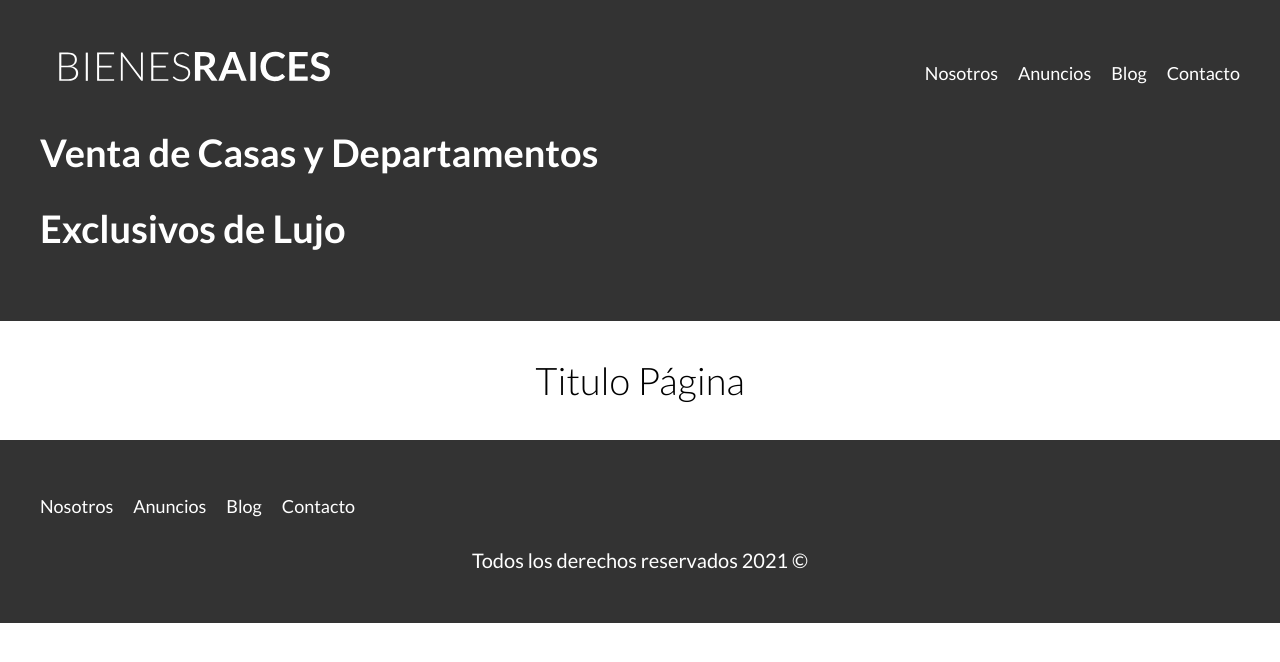
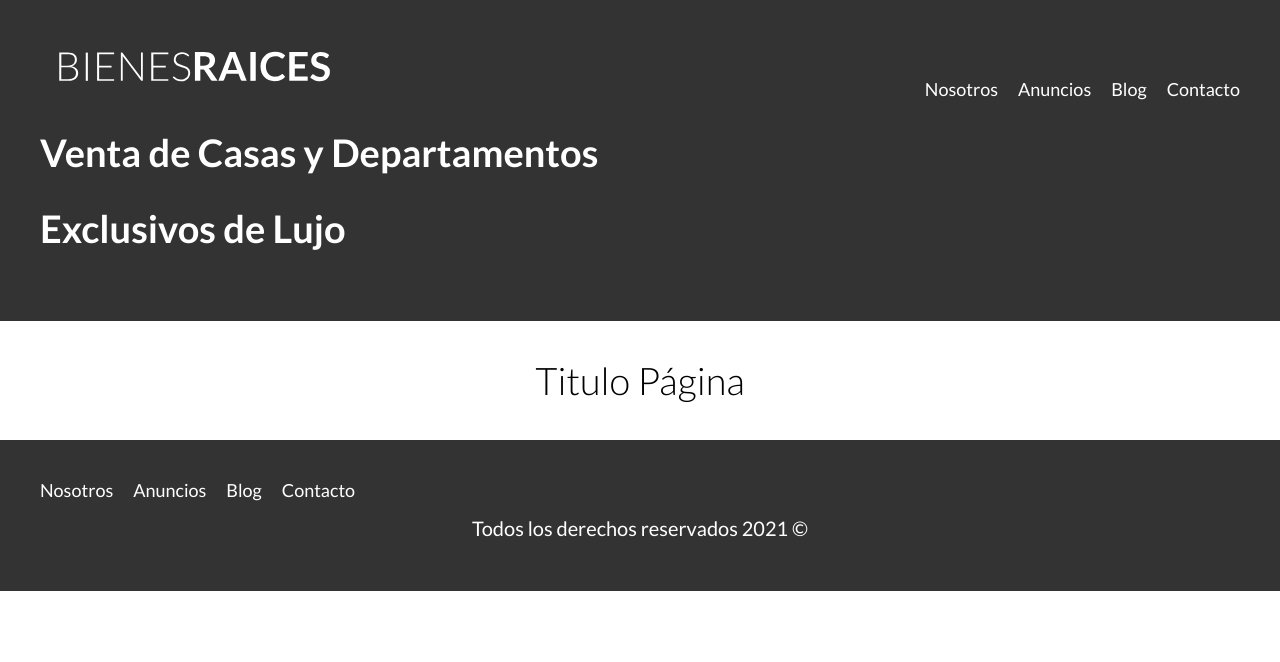
Before and after one commit to zSupAnonymo/bienesraices, a PHP site: page /base.html in a window 1280 px wide. Shown: the top 662 px of the page. Run offline with PHP 8.4, Linux system fonts and the light colour scheme.

Commit message:
change height navbar

```diff
--- a/build/css/app.css
+++ b/build/css/app.css
@@ -543,6 +543,7 @@ h4 {
 .navegacion {
   visibility: hidden;
   opacity: 0;
+  height: 0;
   transition: visibility 3s ease-in-out, opacity 0.5s linear;
 }
 @media (min-width: 768px) {
@@ -582,6 +583,7 @@ h4 {
 .mostrar {
   visibility: visible;
   opacity: 1;
+  height: auto;
 }
 
 @media (min-width: 768px) {
--- a/src/scss/layout/_navegacion.scss
+++ b/src/scss/layout/_navegacion.scss
@@ -39,6 +39,7 @@
 
     visibility: hidden;
     opacity: 0;
+    height: 0;
     transition: visibility 3s ease-in-out, opacity 0.5s linear;
 
     @include tablet {
@@ -80,4 +81,5 @@
 .mostrar {
     visibility: visible;
     opacity: 1;
+    height: auto;
 }
```
